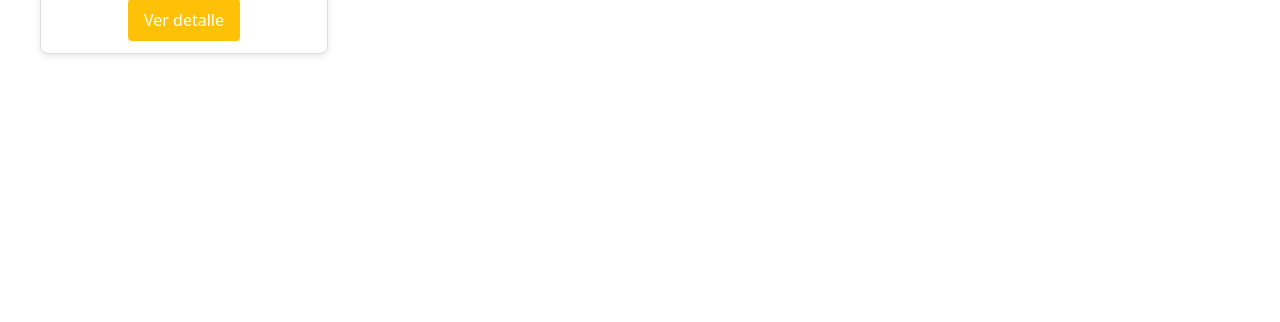
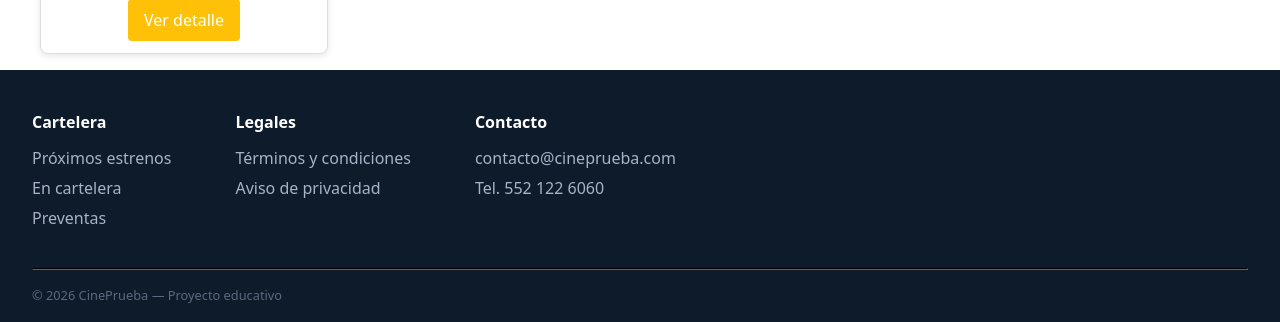
Before and after one commit to Sastermin/React_Project, a React (Vite) app: page / in a window 1280 px wide. Shown: the part 1545-1867 px from the top of the page. Before the commit the page ends 1615 px from the top, so only its background shows below. Built offline with nearby package versions, Linux system fonts and the light colour scheme.

Commit message:
feat: integrar componente Footer con prop cambiarVista

```diff
--- a/src/App.jsx
+++ b/src/App.jsx
@@ -1,5 +1,6 @@
 import { useState } from "react"
 import Header from "./componentes/Header"
+import Footer from "./componentes/Footer"
 
 // Importar las vistas que mostraremos según la navegación
 import Home from "./pages/Home"
@@ -7,6 +8,7 @@ import Cartelera from "./pages/Cartelera"
 import Detalle from "./pages/Detalle"
 import Food from "./pages/Food"
 import Otros from "./pages/Otros"
+import Legales from "./pages/Legales"
 
 function App() {
   // Se declara un estado que controla qué vista se muestra
@@ -46,6 +48,12 @@ function App() {
       {vistaActual === "otro" && (
         <Otros cambiarVista={setVistaActual} />
       )}
+
+      {vistaActual === "legales" && (
+        <Legales />
+      )}
+
+      <Footer cambiarVista={setVistaActual} />
     </div>
   )
 }
--- /dev/null
+++ b/src/componentes/Footer.jsx
@@ -0,0 +1,52 @@
+function Footer({ cambiarVista }) {
+  return (
+    <footer style={{
+      backgroundColor: "#0d1b2a",
+      color: "#a8b2c8",
+      padding: "40px 32px 20px",
+      fontFamily: "system-ui, sans-serif",
+    }}>
+
+      {/* Columnas */}
+      <div style={{ display: "flex", gap: "64px", flexWrap: "wrap", marginBottom: "32px" }}>
+
+        {/* Cartelera */}
+        <div>
+          <h4 style={{ color: "#fff", margin: "0 0 12px" }}>Cartelera</h4>
+          <p style={{ margin: "6px 0" }}>Próximos estrenos</p>
+          <p style={{ margin: "6px 0" }}>En cartelera</p>
+          <p style={{ margin: "6px 0" }}>Preventas</p>
+        </div>
+
+        {/* Legales */}
+        <div>
+          <h4
+            style={{ color: "#fff", margin: "0 0 12px", cursor: "pointer" }}
+            onClick={() => cambiarVista("legales")}
+          >
+            Legales
+          </h4>
+          <p style={{ margin: "6px 0" }}>Términos y condiciones</p>
+          <p style={{ margin: "6px 0" }}>Aviso de privacidad</p>
+        </div>
+
+        {/* Contacto */}
+        <div>
+          <h4 style={{ color: "#fff", margin: "0 0 12px" }}>Contacto</h4>
+          <p style={{ margin: "6px 0" }}>contacto@cineprueba.com</p>
+          <p style={{ margin: "6px 0" }}>Tel. 552 122 6060</p>
+        </div>
+
+      </div>
+
+      {/* Línea divisoria y copyright */}
+      <hr style={{ borderColor: "#1e3048", margin: "0 0 16px" }} />
+      <p style={{ margin: 0, fontSize: "0.8rem", color: "#5a6a80" }}>
+        © 2026 CinePrueba — Proyecto educativo
+      </p>
+
+    </footer>
+  )
+}
+
+export default Footer
--- /dev/null
+++ b/src/pages/Legales.jsx
@@ -0,0 +1,10 @@
+function Legales() {
+  return (
+    <div style={{ padding: "48px 32px", minHeight: "60vh" }}>
+      <h2>Legales</h2>
+      <p>Esto es un texto de prueba para la pantalla de Legales.</p>
+    </div>
+  )
+}
+
+export default Legales
```
